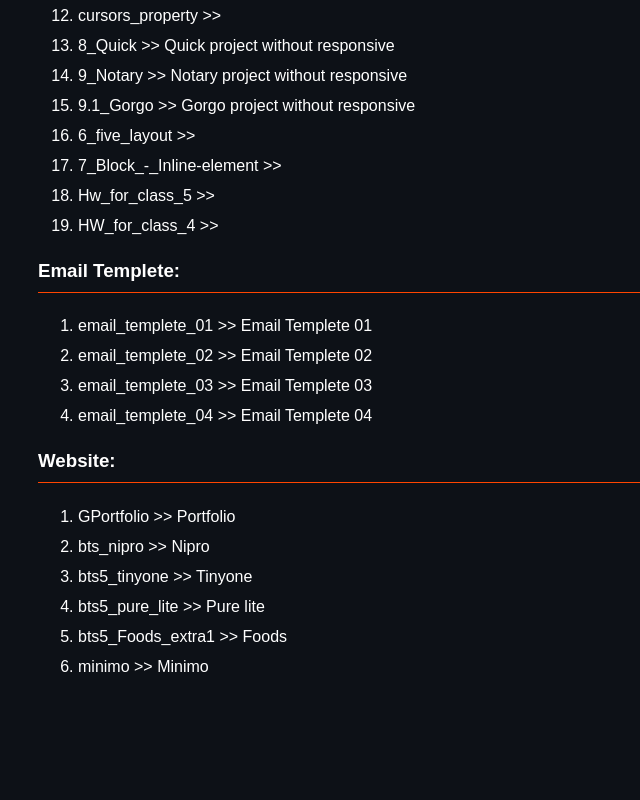
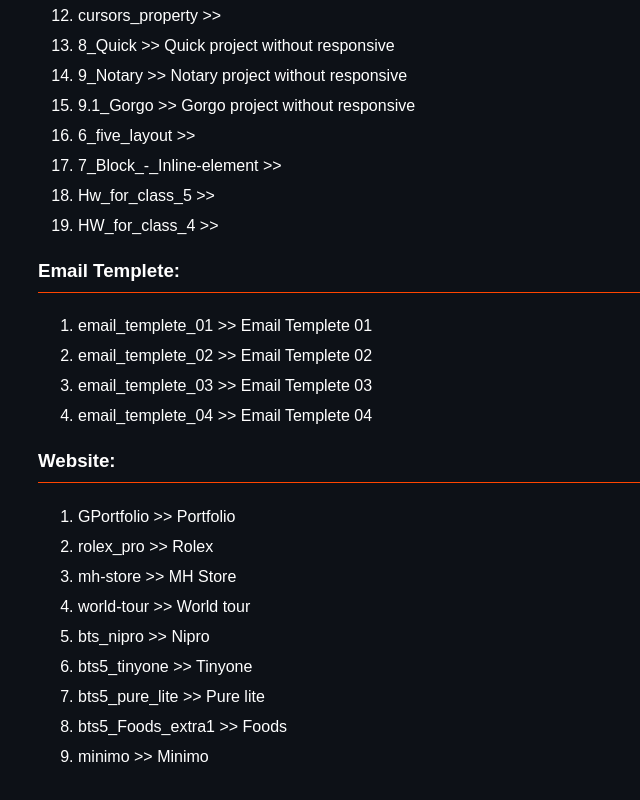
Before and after one commit to mhfaysal124/Link-Of-All-Repository, a plain HTML site: page index.html in a window 1280 px wide. Shown: the part 458-1258 px from the top of the page, without its empty margins (0-640 px from the left). Before the commit the page ends 1194 px from the top, so only its background shows below. Drawn offline with Linux system fonts and the light colour scheme.

Commit message:
Update index.html

```diff
--- a/index.html
+++ b/index.html
@@ -43,6 +43,9 @@
     <h3>Website: </h3>
     <ol>
         <li><a target="_blank" href="https://mhfaysal124.github.io/GPortfolio/">GPortfolio >> Portfolio</a></li>
+        <li><a target="_blank" href="https://mhfaysal124.github.io/rolex_pro/">rolex_pro >> Rolex</a></li>
+        <li><a target="_blank" href="https://mhfaysal124.github.io/mh-store/">mh-store >> MH Store</a></li>
+        <li><a target="_blank" href="https://mhfaysal124.github.io/world-tour/">world-tour >> World tour</a></li>
         <li><a target="_blank" href="https://mhfaysal124.github.io/bts5_nipro/">bts_nipro >> Nipro</a></li>
         <li><a target="_blank" href="https://mhfaysal124.github.io/bts5_tinyone/">bts5_tinyone >> Tinyone</a></li>
         <li><a target="_blank" href="https://mhfaysal124.github.io/bts5_pure_lite/">bts5_pure_lite >> Pure lite</a></li>
```
